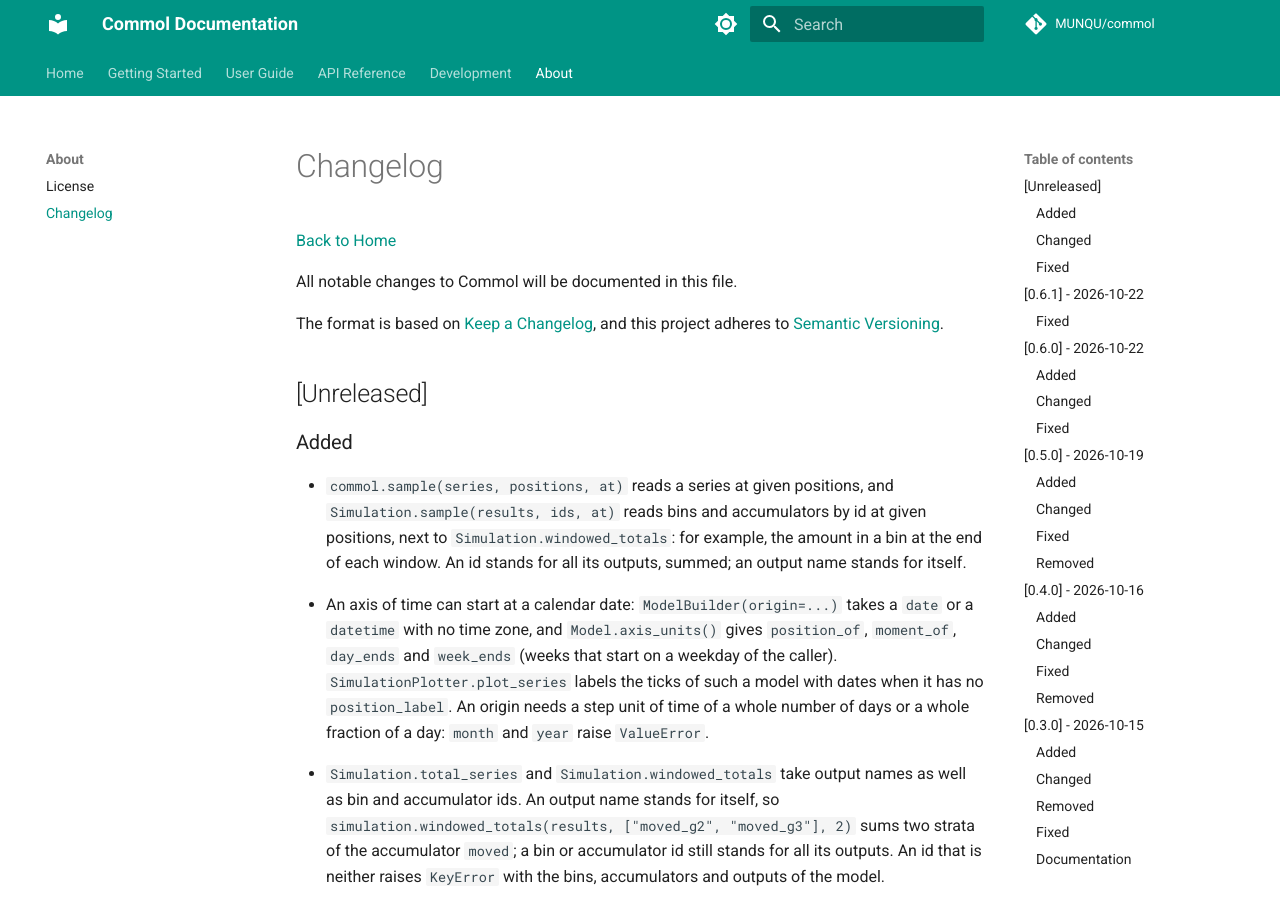
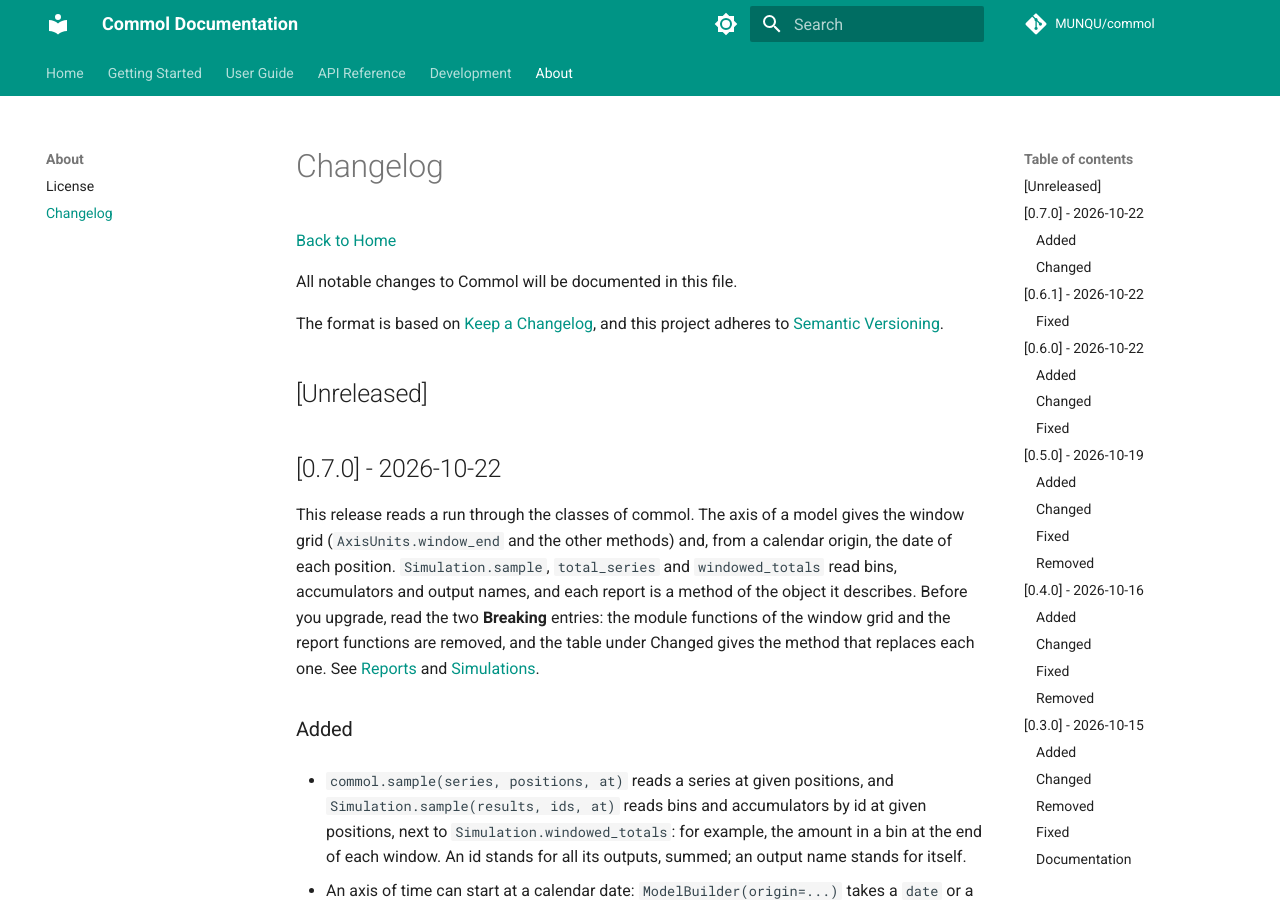
Before and after one commit to MUNQU/commol, an MkDocs documentation site: the page built from docs/about/changelog.md, in a window 1280 px wide and 900 px high. Built offline with MkDocs 1.6.1 and Material for MkDocs 9.7.7, drawn with Linux system fonts in a browser that asks for light colours; comment, search, counter and statistics services are not loaded; the version menu is left out; some of the changed text lies outside the part shown.

Commit message:
docs(changelog): release 0.7.0

```diff
--- a/docs/about/changelog.md
+++ b/docs/about/changelog.md
@@ -9,17 +9,25 @@ and this project adheres to [Semantic Versioning](https://semver.org/spec/v2.0.0
 
 ## [Unreleased]
 
+## [0.7.0] - 2026-10-22
+
+This release reads a run through the classes of commol. The axis of a model
+gives the window grid (`AxisUnits.window_end` and the other methods) and, from
+a calendar origin, the date of each position. `Simulation.sample`,
+`total_series` and `windowed_totals` read bins, accumulators and output names,
+and each report is a method of the object it describes. Before you upgrade,
+read the two **Breaking** entries: the module functions of the window grid
+and the report functions are removed, and the table under Changed gives the
+method that replaces each one. See [Reports](../guide/reports.md) and
+[Simulations](../guide/simulations.md).
+
 ### Added
-
-<!-- Added #245 -->
 
 - `commol.sample(series, positions, at)` reads a series at given positions,
   and `Simulation.sample(results, ids, at)` reads bins and accumulators by id
   at given positions, next to `Simulation.windowed_totals`: for example, the
   amount in a bin at the end of each window. An id stands for all its outputs,
   summed; an output name stands for itself.
-
-<!-- Added #254 -->
 
 - An axis of time can start at a calendar date: `ModelBuilder(origin=...)`
   takes a `date` or a `datetime` with no time zone, and `Model.axis_units()`
@@ -29,8 +37,6 @@ and this project adheres to [Semantic Versioning](https://semver.org/spec/v2.0.0
   needs a step unit of time of a whole number of days or a whole fraction of a
   day: `month` and `year` raise `ValueError`.
 
-<!-- Added #255 -->
-
 - `Simulation.total_series` and `Simulation.windowed_totals` take output names
   as well as bin and accumulator ids. An output name stands for itself, so
   `simulation.windowed_totals(results, ["moved_g2", "moved_g3"], 2)` sums two
@@ -38,14 +44,10 @@ and this project adheres to [Semantic Versioning](https://semver.org/spec/v2.0.0
   all its outputs. An id that is neither raises `KeyError` with the bins,
   accumulators and outputs of the model.
 
-<!-- Added #256 -->
-
 - The window grid on the axis: `AxisUnits.window_start(index, span, unit)`,
   `window_end(index, span, unit)`, `window_index(at, span, unit)` and
   `window_ends(span, unit, end)`, for a window of a span in a unit, such as
   one week. The width must be a whole number of steps.
-
-<!-- Added #257 -->
 
 - `SimulationResults.model` and `SimulationReplicates.model`: the results of
   `Simulation.run`, `run_at` and `replicates` hold a reference to their
@@ -55,22 +57,12 @@ and this project adheres to [Semantic Versioning](https://semver.org/spec/v2.0.0
 
 ### Changed
 
-<!-- Changed #245 -->
-
-<!-- Changed #254 -->
-
-<!-- Changed #255 -->
-
-<!-- Changed #256 -->
-
 - **Breaking:** the module functions `window_start`, `window_end`,
   `window_index` and `window_ends` are removed from `commol`. Use the methods
   of `AxisUnits` (`Model.axis_units()`), with the width as a span and a unit:
   `window_end(2, 168)` on an axis of hours is
   `units.window_end(2, 1, "week")`, and a width of 7 steps is `(7, "day")`,
   or `(7, "step")` when the model declares no step unit.
-
-<!-- Changed #257 -->
 
 - **Breaking:** each report is a method of the object whose data it
   describes, and `commol` exports no report function. The private functions of
@@ -85,18 +77,6 @@ and this project adheres to [Semantic Versioning](https://semver.org/spec/v2.0.0
   | `applied_parameters_report(model, result, problem, …)` | `model.applied_parameters(result, problem, …)` |
   | `identifiability_report(report)` | `report.report()` |
   | `commol.api.reporting.observed_report`, `series_report`, `accumulators_report` | The blocks `observed`, `series` and `accumulators` of a report |
-
-### Fixed
-
-<!-- Fixed #245 -->
-
-<!-- Fixed #254 -->
-
-<!-- Fixed #255 -->
-
-<!-- Fixed #256 -->
-
-<!-- Fixed #257 -->
 
 ## [0.6.1] - 2026-10-22
 
@@ -1241,6 +1221,7 @@ the details of these versions.
 ## Version History
 
 - **Unreleased** - Current development version
+- **0.7.0** - Reading a run through objects: the window grid and dates on the axis, series by output name and reports as methods
 - **0.6.1** - Fixes of 0.6.0: checks at build, messages of infeasible draws, PRCC with NaN, quantity labels and starts, plots
 - **0.6.0** - Uncertainty methods with a model of the data: likelihood, posteriors, local approximations, conformal intervals, profiles and sensitivity analysis
 - **0.5.0** - Uncertainty by resampling the data, identifiability of parameters and the removal of the ensemble calibration
```
